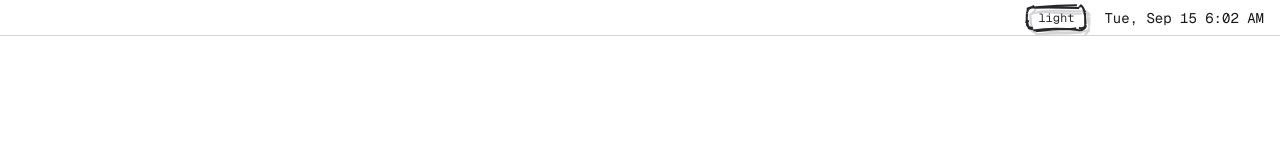
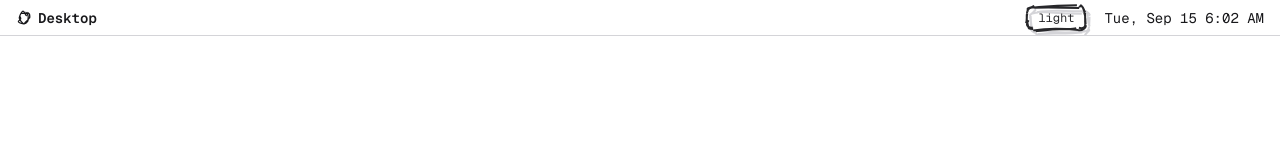
Before and after one commit to orssdev/orss.me, a Next.js app: page / in a window 1280 px wide. Shown: the top 160 px of the page. Built offline with nearby package versions, Linux system fonts and the light colour scheme.

Commit message:
feat(desktop): show a menu-bar glyph and Desktop label when no app is focused

```diff
--- a/app/components/MenuBar.tsx
+++ b/app/components/MenuBar.tsx
@@ -1,12 +1,27 @@
 import type { AppDefinition } from "../apps/types";
 import { ThemeToggle } from "./ThemeToggle";
 import { MenuBarClock } from "./MenuBarClock";
+import { generator, SKETCH_OPTIONS, drawablesToPaths } from "./rough-utils";
+
+/** Stand-in for a system/desktop icon in the menu bar's app-name slot. */
+function DesktopGlyph() {
+  const drawables = [generator.circle(10, 10, 14, { ...SKETCH_OPTIONS, strokeWidth: 1.5 })];
+
+  return (
+    <svg viewBox="0 0 20 20" className="h-4 w-4 shrink-0" aria-hidden="true">
+      {drawablesToPaths(drawables)}
+    </svg>
+  );
+}
 
 export function MenuBar({ app }: { app: AppDefinition | null }) {
   return (
     <div className="flex h-9 shrink-0 items-center justify-between border-b border-zinc-300 px-4 font-mono text-sm dark:border-white/20">
       <div className="flex items-center gap-5">
-        {app && <span className="font-semibold">{app.label}</span>}
+        <span className="flex items-center gap-1.5 font-semibold">
+          <DesktopGlyph />
+          {app ? app.label : "Desktop"}
+        </span>
       </div>
       <div className="flex items-center gap-4">
         <ThemeToggle />
```
